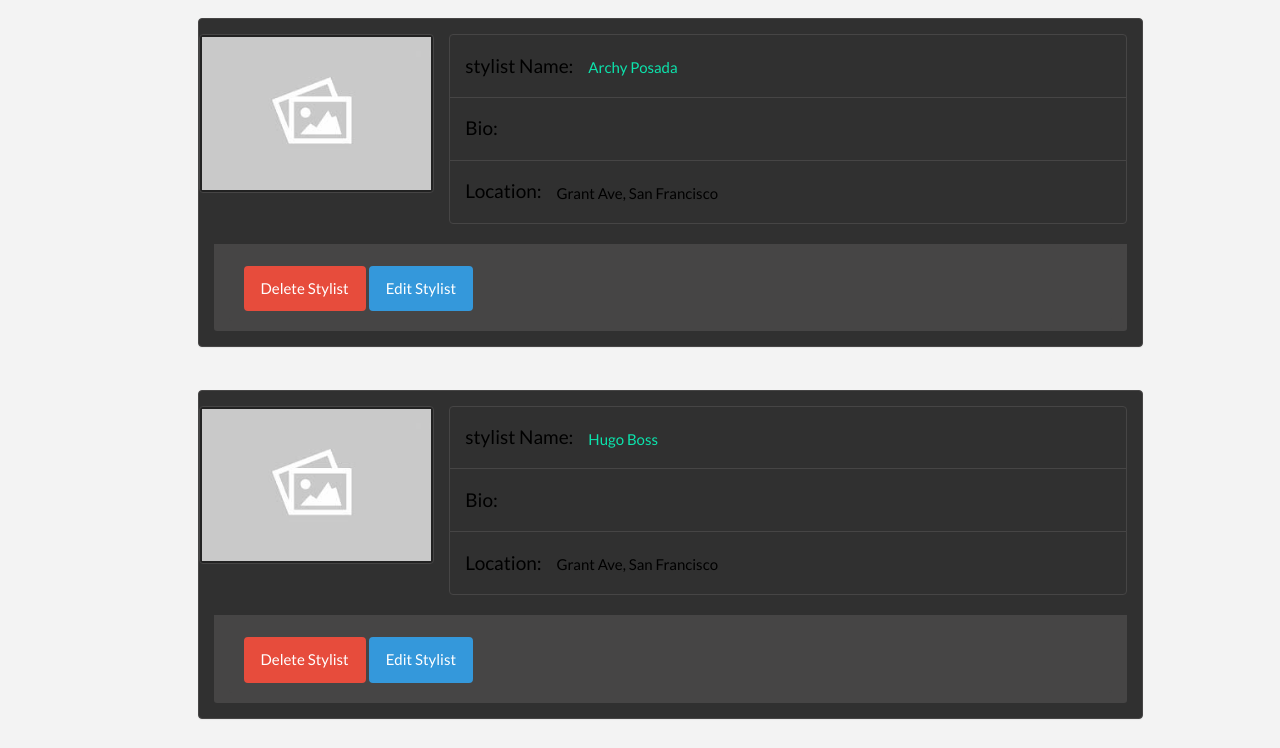
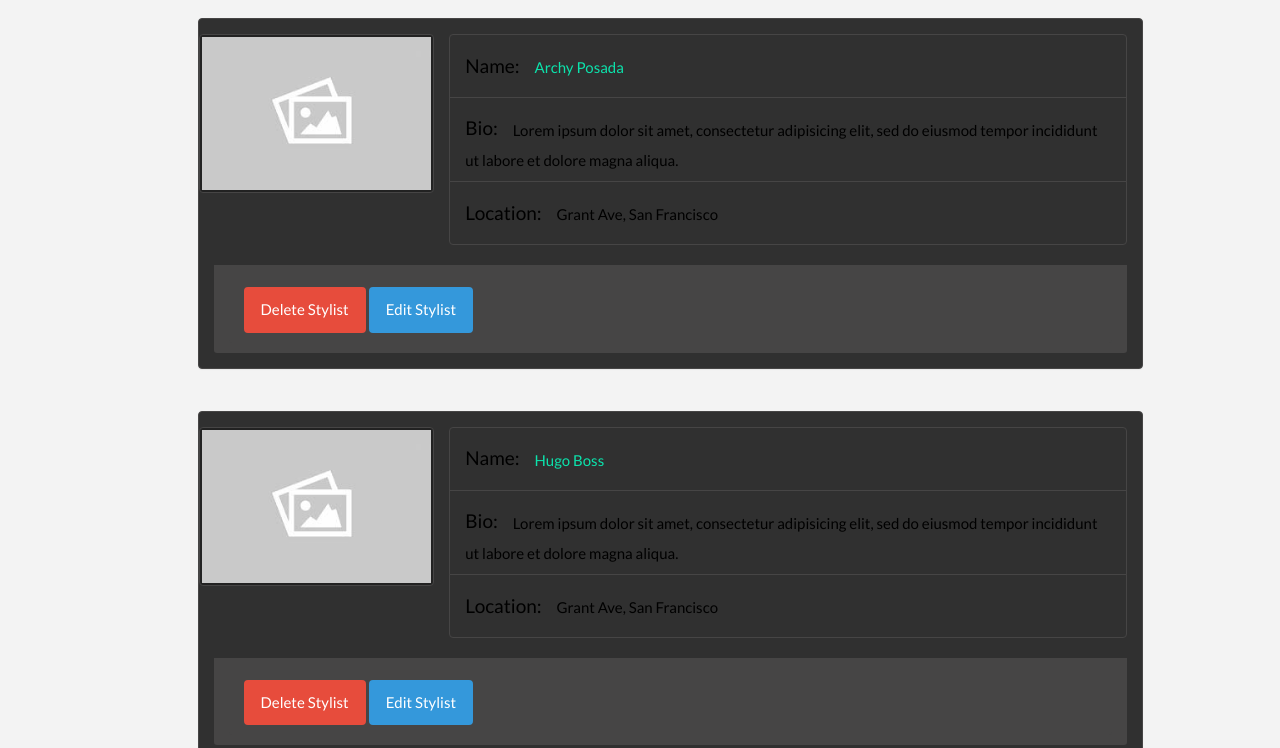
Before and after one commit to namelessprofit/br_styles_1, a website: page views/index.html in a window 1280 px wide. Shown: the part 620-1368 px from the top of the page. Drawn offline with nearby package versions, Linux system fonts and the light colour scheme; some packages are replaced by stand-ins of ours.

Commit message:
added bios to stylists and edited views to render bios

```diff
--- a/public/scripts/app.js
+++ b/public/scripts/app.js
@@ -14,14 +14,17 @@
   vm.stylists = [
     {
       name: 'Archy Posada',
+      bio:'Lorem ipsum dolor sit amet, consectetur adipisicing elit, sed do eiusmod tempor incididunt ut labore et dolore magna aliqua.',
       location: 'Grant Ave, San Francisco'
     },
     {
       name: 'Tom Ford',
+      bio:'Lorem ipsum dolor sit amet, consectetur adipisicing elit, sed do eiusmod tempor incididunt ut labore et dolore magna aliqua.',
       location: 'Grant Ave, San Francisco'
     },
     {
       name: 'Hugo Boss',
+      bio:'Lorem ipsum dolor sit amet, consectetur adipisicing elit, sed do eiusmod tempor incididunt ut labore et dolore magna aliqua.',
       location: 'Grant Ave, San Francisco'
     }
   ];
--- a/views/index.html
+++ b/views/index.html
@@ -60,7 +60,7 @@
                                 <div class="col-md-9 col-xs-12">
                                     <ul class="list-group form-inline">
                                         <li class="list-group-item">
-                                            <h4 class='inline-header'>stylist Name:</h4>
+                                            <h4 class='inline-header'>Name:</h4>
                                             <a ng-hide="editing">{{stylist.name}}</a>
                                             <input ng-show="editing" ng-model="stylist.name" type="text" class="form-control input-md">
                                         </li>
```
